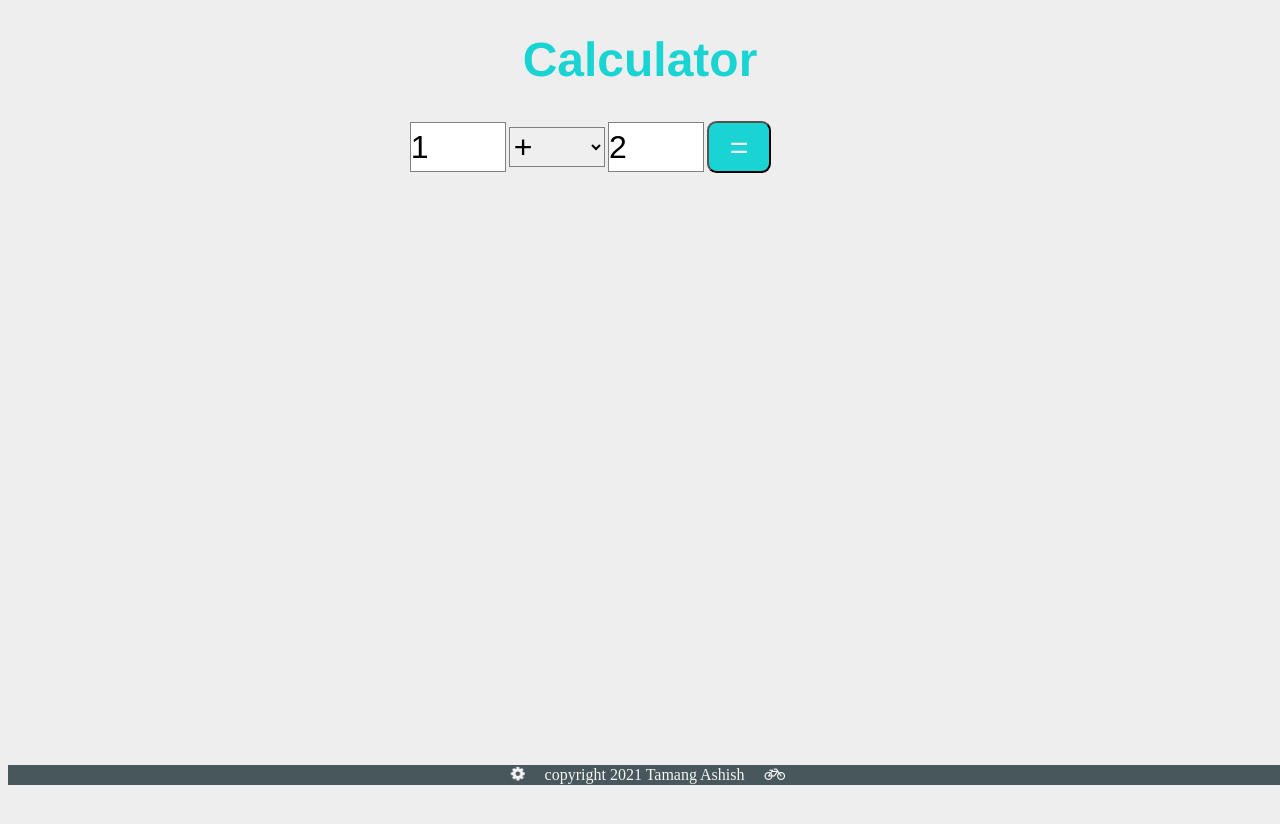
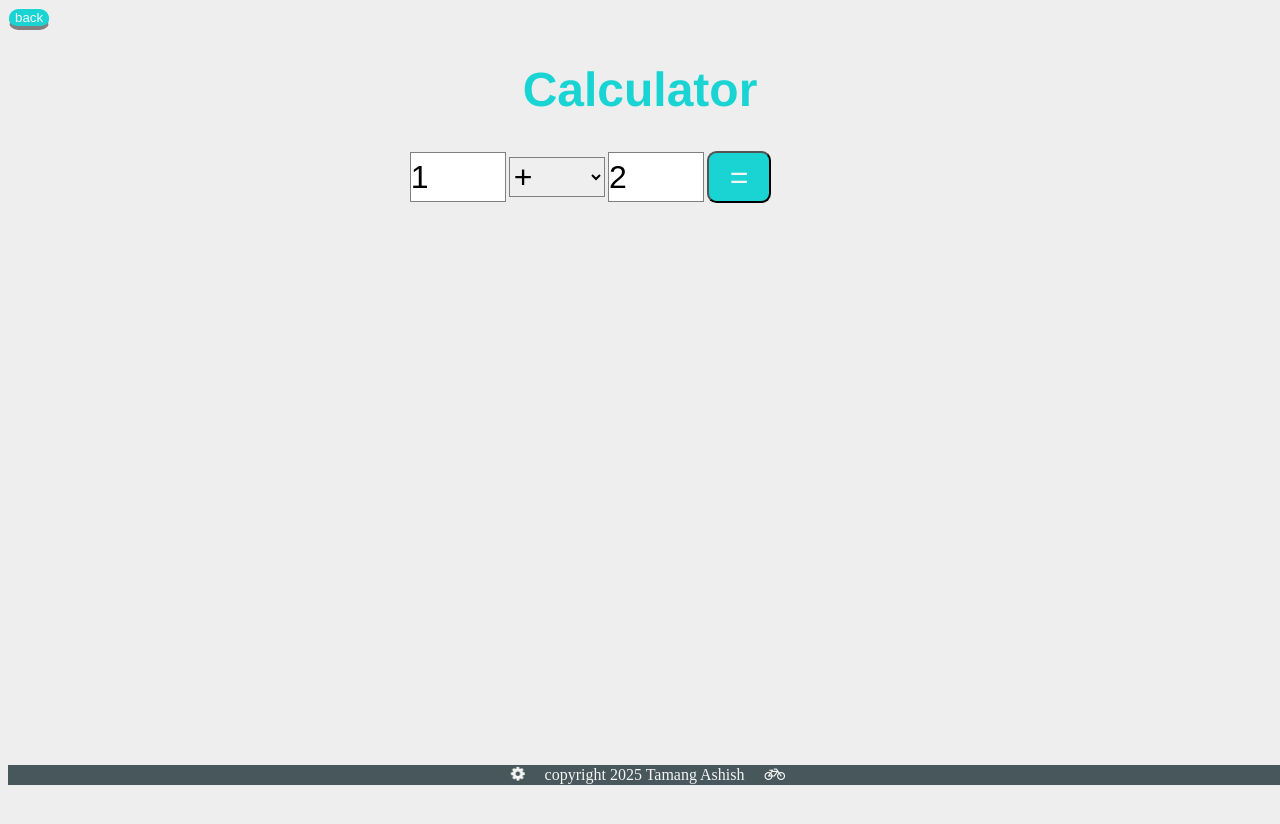
Before and after one commit to Ashish197943/mobileapp, a plain HTML site: page 02_calculator_v2/calculator.html in a window 1280 px wide. Drawn offline with Linux system fonts and the light colour scheme.

Commit message:
Add files via upload

```diff
--- a/02_calculator_v2/calculator.html
+++ b/02_calculator_v2/calculator.html
@@ -17,6 +17,7 @@
   </head>
 
   <body>
+      <button class="btn" >back</button>
     <header>
       <h1>Calculator</h1>
     </header>
@@ -30,7 +31,7 @@
           <select id="calcType">
             <option value="type-add">+</option>
             <option value="type-substract">-</option>
-            <option value="type-multiply">*</option>
+            <option value="type-multiply">×</option>
             <option value="type-divide">÷</option>
           </select>
         </div>
@@ -56,7 +57,7 @@
         <!-- https://saruwakakun.com/html-css/basic/font-awesome#san2 アイコンの設定いろいろ -->
         <!-- アイコンの大きさ -->
         <i class="fa fa-cog fa-spin animated font05" aria-hidden="true"></i>
-        <span class="mgn-01">copyright 2021 Tamang Ashish</span>
+        <span class="mgn-01">copyright 2025 Tamang Ashish</span>
         <i class="fa fa-bicycle faa-passing animated font06" aria-hidden="true"></i>
       </p>
     </footer>
--- a/02_calculator_v2/css/calculator.css
+++ b/02_calculator_v2/css/calculator.css
@@ -126,6 +126,16 @@ input[type=number] {
 #btnclear:active{
   transform: translate(4px);
 }
+.btn {
+  color: whitesmoke;
+  border: solid 0.02px rgb(241, 241, 241);
+  border-bottom: solid 4px grey;
+  border-radius: 10px;
+  background: rgb(26, 212, 212);
+  text-align: center;
+  cursor: pointer;
+  user-select: none;
+}
 
 #result  {
   margin: 0.05em;
--- a/02_calculator_v2/js/calc.js
+++ b/02_calculator_v2/js/calc.js
@@ -11,8 +11,6 @@ elementNum1.addEventListener("change", clear);
 elementnum2.addEventListener("change", clear);
 
 elementbtnEqual.addEventListener("click", update);
-
-
 
 function update() {
     const result = calculate(
@@ -42,6 +40,7 @@ function calculate(num1, num2, calcType) {
     }
     return result;
 }
+
 function clear() {
     elementResult.innerHTML = "";
-  }
+}
```
